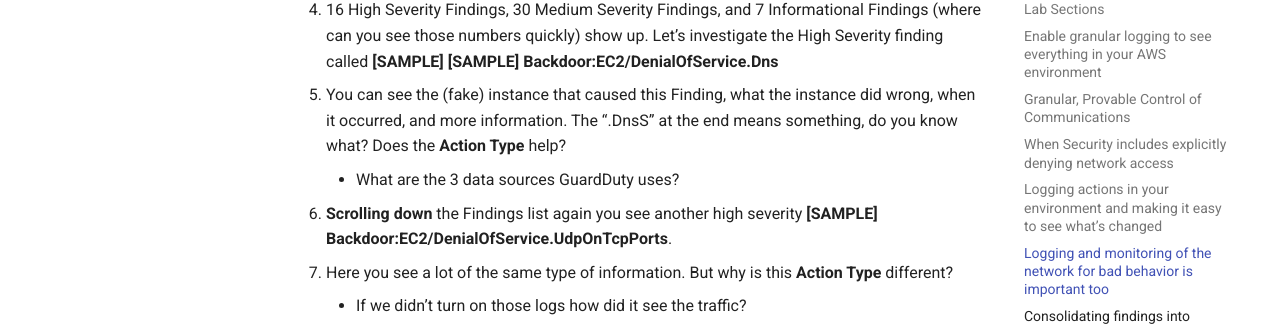
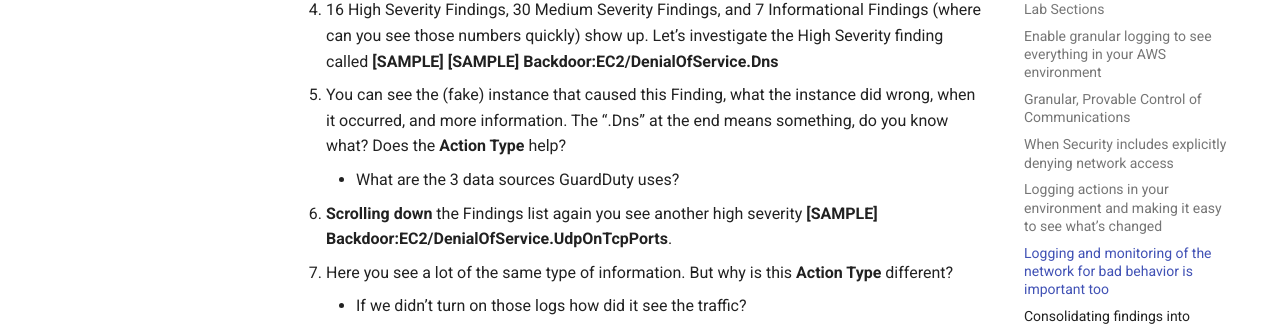
Before and after one commit to devonartis/amazon-ec2-native-infrastructure-security-workshop, an MkDocs documentation site: the page built from docs/labsteps.md, in a window 1280 px wide and 900 px high, scrolled down 5540 px. Shown: the part 175-501 px from the top of the window. Built offline with MkDocs 1.6.1 and Material for MkDocs 9.7.7, drawn with Linux system fonts in a browser that asks for light colours; comment, search, counter and statistics services are not loaded.

Commit message:
Fixing GuardDuty sample findings.

```diff
--- a/docs/labsteps.md
+++ b/docs/labsteps.md
@@ -130,7 +130,7 @@ How would you do this on-premises?
 3.    After we **Generate sample findings** we can go back to the **Findings**
 4.    16 High Severity Findings, 30 Medium Severity Findings, and 7 Informational Findings (where can you see those numbers quickly) show up. Let’s investigate the High Severity finding called **[SAMPLE]
 [SAMPLE] Backdoor:EC2/DenialOfService.Dns**
-5.    You can see the (fake) instance that caused this Finding, what the instance did wrong, when it occurred, and more information. The “.DnsS” at the end means something, do you know what? Does the **Action Type** help?
+5.    You can see the (fake) instance that caused this Finding, what the instance did wrong, when it occurred, and more information. The “.Dns” at the end means something, do you know what? Does the **Action Type** help?
       * What are the 3 data sources GuardDuty uses?
 6.    **Scrolling down** the Findings list again you see another high severity **[SAMPLE] Backdoor:EC2/DenialOfService.UdpOnTcpPorts**.
 7.    Here you see a lot of the same type of information. But why is this **Action Type** different?
```
Also changed, not shown: site/labsteps/index.html, site/search/search_index.json, 1 other file.
